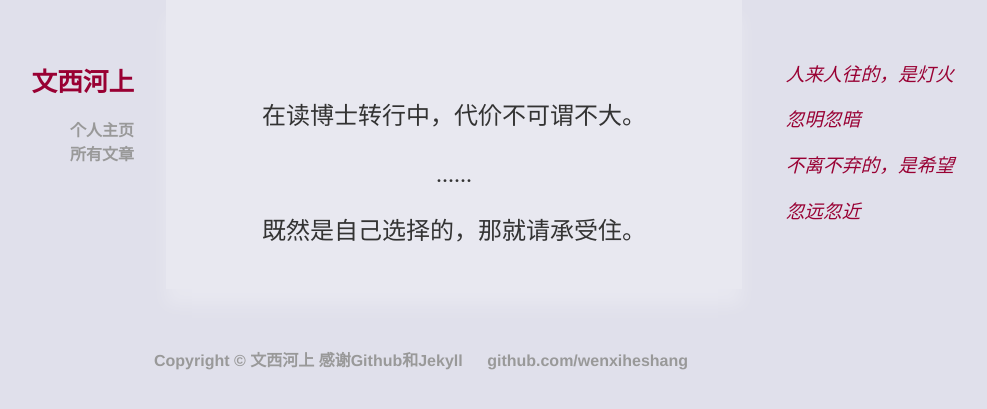
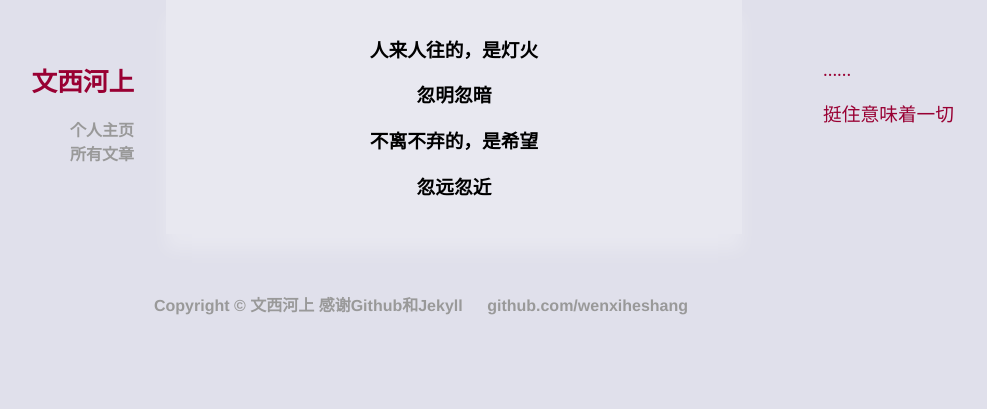
Before and after one commit to xxleyi/xxleyi.github.io, a Jekyll site: the page built from index.html, in a window 1280 px wide. Shown: the top 409 px of the page, without its empty margins (186-1173 px from the left). Built offline with Jekyll 4.4.1, drawn with Linux system fonts in a browser that asks for light colours.

Commit message:
update the layout.

```diff
--- a/_layouts/default.html
+++ b/_layouts/default.html
@@ -15,10 +15,8 @@
 	    		</ul>
 			</nav>
 			<aside>
-				<h3><em>人来人往的，是灯火</em></h3>
-				<h3><em>忽明忽暗</em></h3>
-				<h3><em>不离不弃的，是希望</em></h3>
-				<h3><em>忽远忽近</em></h3>
+				<h3>......</h3>
+				<h3>挺住意味着一切</h3>
 			</aside>
 			<main>
 
--- a/blog/index.html
+++ b/blog/index.html
@@ -5,6 +5,6 @@ title: 博客列表
 
 	<ul id="posts">
 	  {% for post in site.posts %}
-	    <li style="margin: 10px auto;"><span>{{ post.date | date_to_string }}</span> » <a style="color: white;" href="{{ post.url }}" title="{{ post.title }}">{{ post.title }}</a></li>
+	    <li style="margin: 10px auto;"><span>{{ post.date | date_to_string }}</span> » <a href="{{ post.url }}" title="{{ post.title }}">{{ post.title }}</a></li>
 	  {% endfor %}
 	</ul>
--- a/css/main.css
+++ b/css/main.css
@@ -20,6 +20,7 @@ main{
   margin-bottom: 60px;
   padding: 1rem 0.5rem;
 }
+
 nav{
   position: fixed;
   padding-top: 40px;
@@ -105,8 +106,6 @@ p {
 
 
 .center {
-  margin:auto;
-  width: 60%;
-  border: 3px solid #73AD21
-  padding: 5px;
+  margin: auto;
+  text-align: center;
 }
--- a/index.html
+++ b/index.html
@@ -2,13 +2,9 @@
 layout: default
 title: 文西河上
 ---
-
-<p style="padding-top:60px">
-  在读博士转行中，代价不可谓不大。
-</p>
-<p>
-  ......
-</p>
-<p>
-  既然是自己选择的，那就请承受住。
-</p>
+<div class="center">
+<h3>人来人往的，是灯火</h3>
+<h3>忽明忽暗</h3>
+<h3>不离不弃的，是希望</h3>
+<h3>忽远忽近</h3>
+</div>
```
Also changed, not shown: css/post.css (+18 -6 lines).
